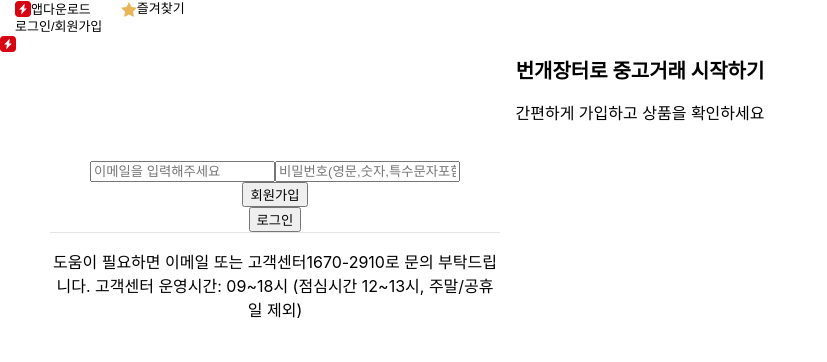
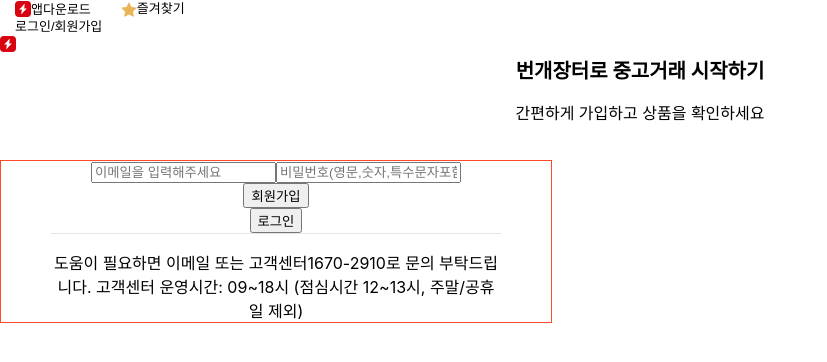
Before and after one commit to dol-mypage/lightningmarket, a React (Create React App) app: page /login in a window 1280 px wide. Shown: the top 362 px of the page, without its empty margins (0-827 px from the left). Built offline with nearby package versions, Linux system fonts and the light colour scheme.

Commit message:
no message

```diff
--- a/src/pages/login.jsx
+++ b/src/pages/login.jsx
@@ -63,6 +63,7 @@
 
 const Form = styled.div`
   width: 450px;
+  border: 1px solid #ff4b2b;
   background-color: #ffffff;
   display: flex;
   align-items: center;
```
